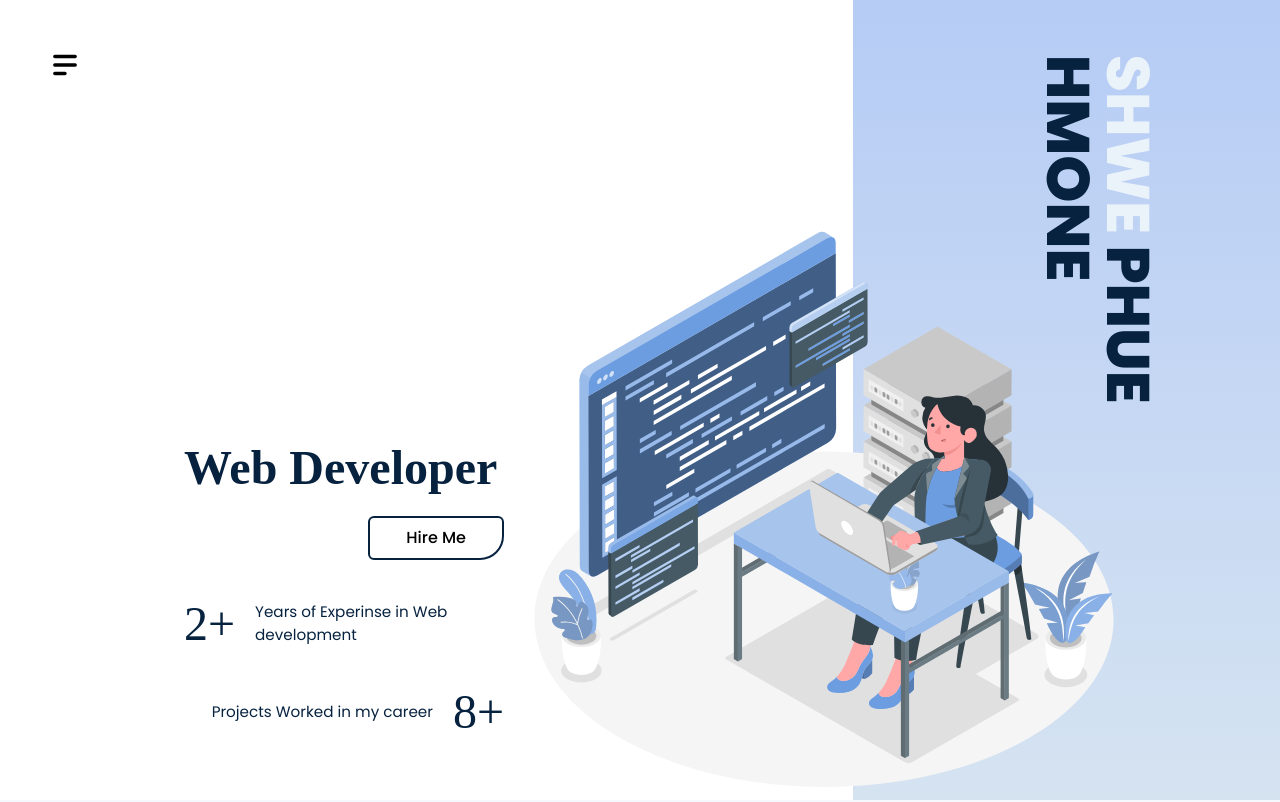
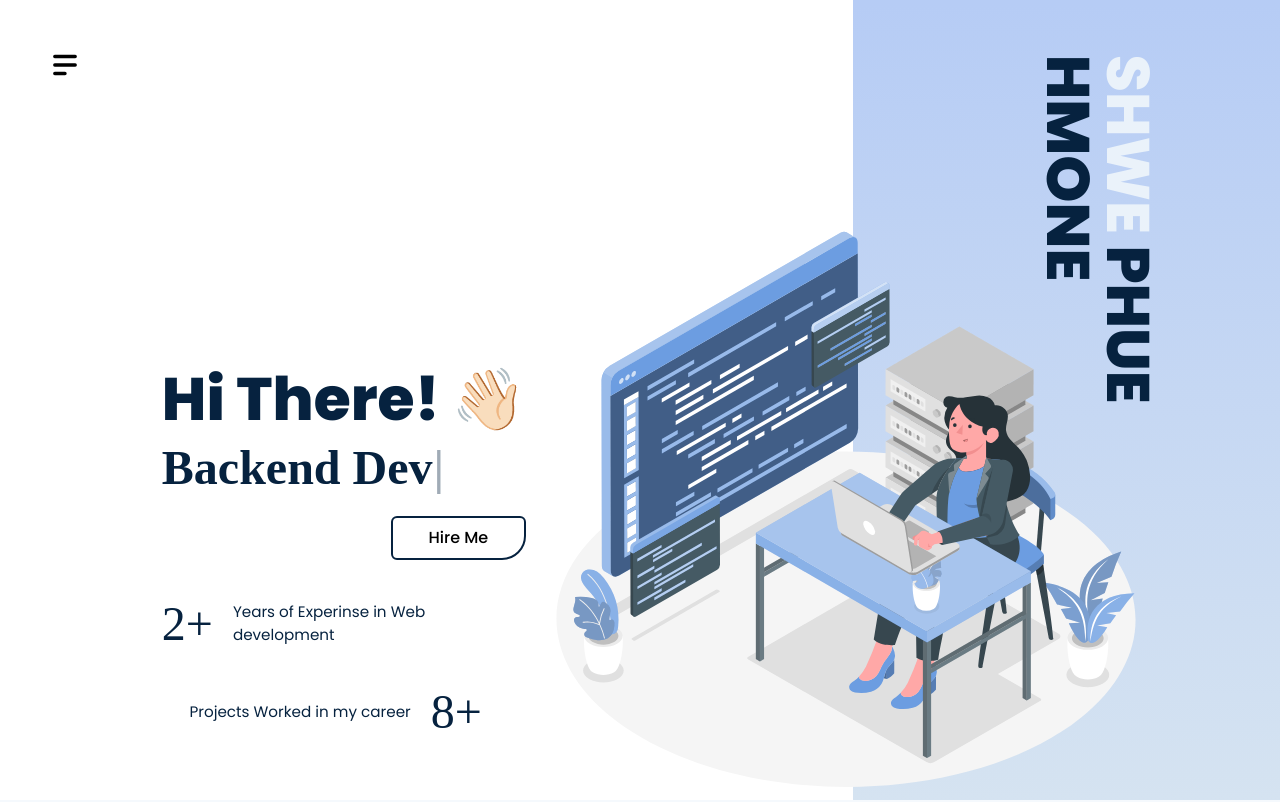
Before and after one commit to shwephuehmone25/portfolio, a React (Vite) app: page / in a window 1280 px wide. Shown: the top 802 px of the page. Built offline with nearby package versions, Linux system fonts and the light colour scheme; a web font is replaced by a local one.

Commit message:
add typeWriter

```diff
--- a/src/components/Hero.jsx
+++ b/src/components/Hero.jsx
@@ -1,6 +1,7 @@
 // import content
 import { useEffect } from "react";
 import { content } from "../Content";
+import Type from "./Type";
 const Hero = () => {
   const { hero } = content;
 
@@ -20,7 +21,18 @@ const Hero = () => {
 
         {/* first col */}
         <div className="pb-16 px-6 pt-5" data-aos="fade-down">
-          <h2>{hero.title}</h2>
+          <div>
+            <h1 style={{ paddingBottom: 15 }} className="heading">
+              Hi There!{" "}
+              <span className="wave" role="img" aria-labelledby="wave">
+                👋🏻
+              </span>
+            </h1>
+            <h2>
+            <Type/>
+            </h2>
+
+          </div>
           <br />
           <div className="flex justify-end">
             <button className="btn">{hero.btnText}</button>
--- /dev/null
+++ b/src/components/Type.jsx
@@ -0,0 +1,21 @@
+import React from "react";
+import Typewriter from "typewriter-effect";
+
+function Type() {
+  return (
+    <Typewriter
+      options={{
+        strings: [
+          "Web Developer",
+          "Backend Developer",
+          "Freelancer",
+        ],
+        autoStart: true,
+        loop: true,
+        deleteSpeed: 50,
+      }}
+    />
+  );
+}
+
+export default Type;
```
